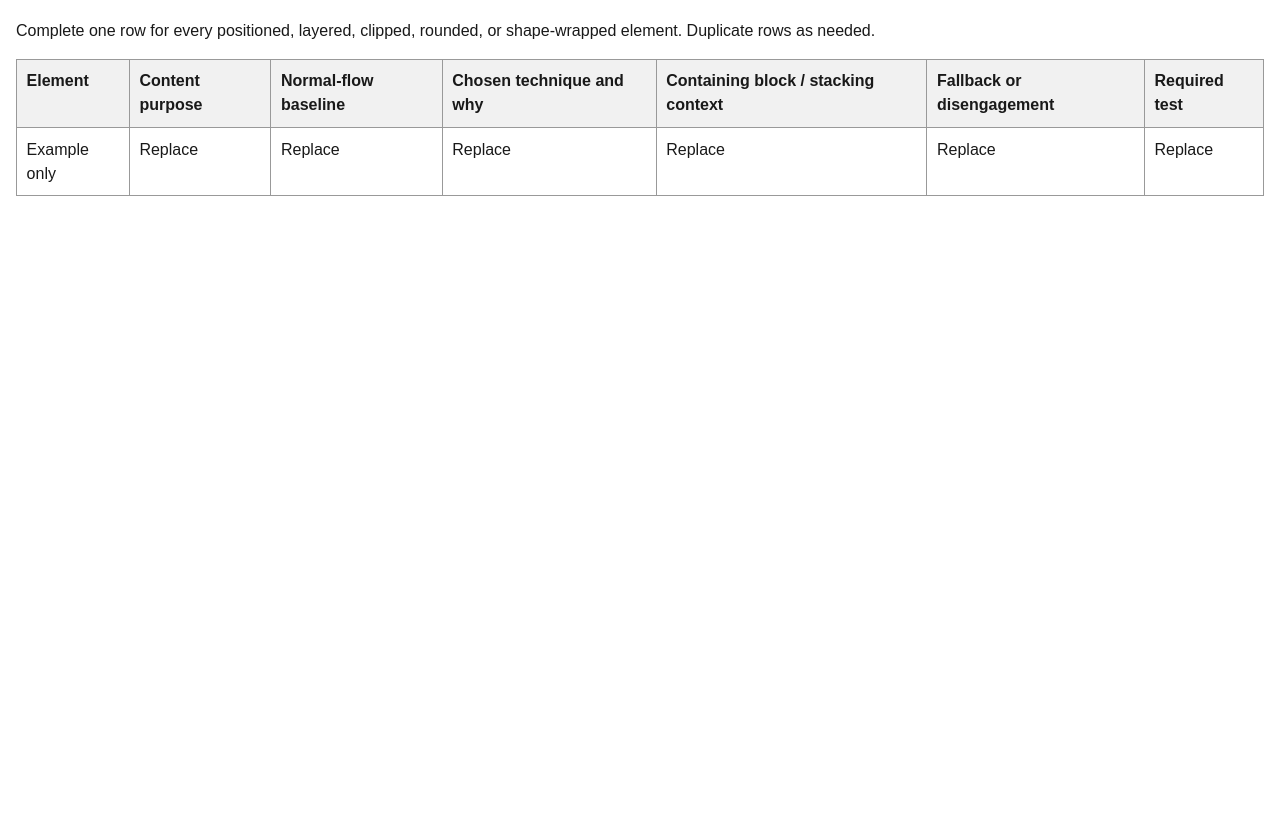
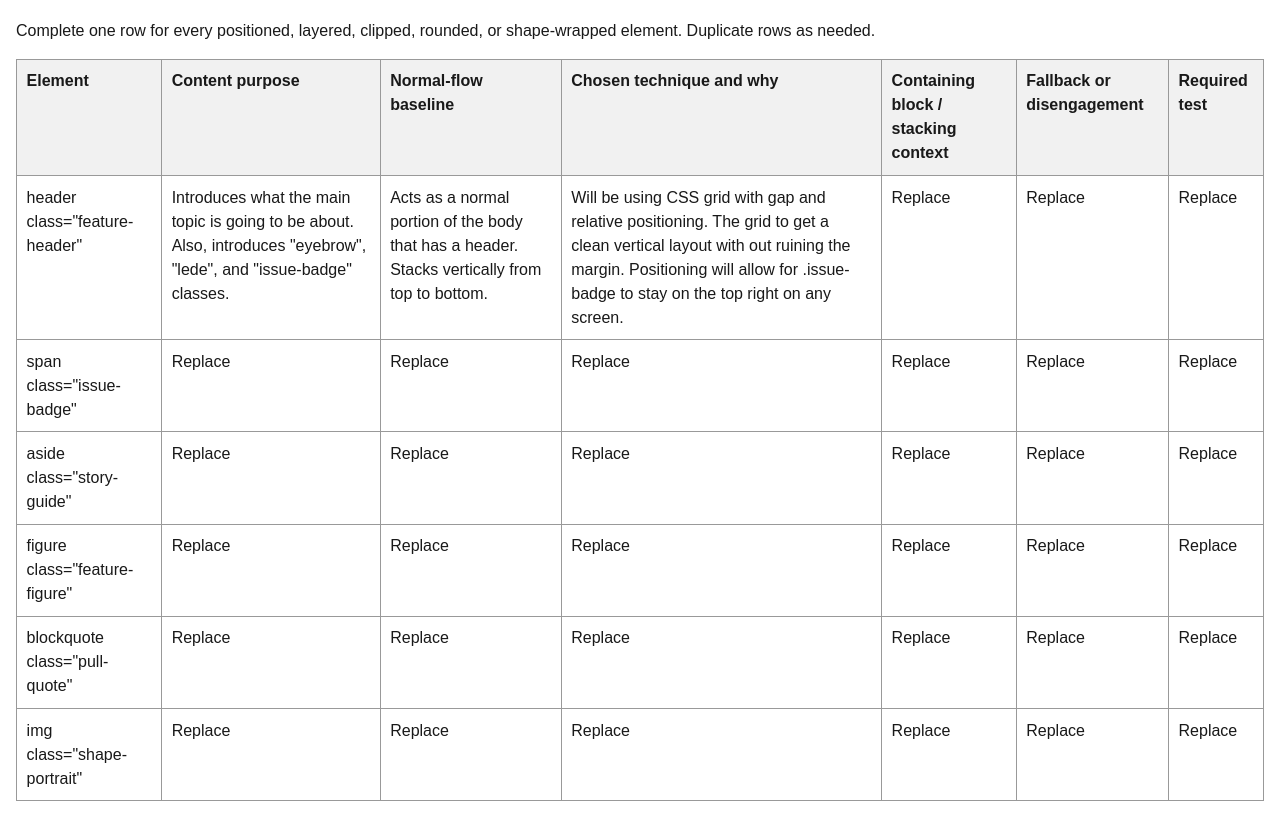
Before and after one commit to srbentl1/Layered-Feature-Story, a plain HTML site: page composition-plan.html in a window 1280 px wide. Shown: the part 88-905 px from the top of the page. Before the commit the page ends 800 px from the top, so only its background shows below. Drawn offline with Linux system fonts and the light colour scheme.

Commit message:
Update composition-plan.html

```diff
--- a/composition-plan.html
+++ b/composition-plan.html
@@ -45,7 +45,52 @@
                 </thead>
                 <tbody>
                     <tr>
-                        <td>Example only</td>
+                        <td>header class="feature-header"</td>
+                        <td>Introduces what the main topic is going to be about. Also, introduces "eyebrow", "lede", and "issue-badge" classes.</td>
+                        <td>Acts as a normal portion of the body that has a header. Stacks vertically from top to bottom.</td>
+                        <td>Will be using CSS grid with gap and relative positioning. The grid to get a clean vertical layout with out ruining the margin. Positioning will allow for .issue-badge to stay on the top right on any screen.</td>
+                        <td>Replace</td>
+                        <td>Replace</td>
+                        <td>Replace</td>
+                    </tr>
+                    <tr>
+                        <td>span class="issue-badge"</td>
+                        <td>Replace</td>
+                        <td>Replace</td>
+                        <td>Replace</td>
+                        <td>Replace</td>
+                        <td>Replace</td>
+                        <td>Replace</td>
+                    </tr>
+                    <tr>
+                        <td>aside class="story-guide"</td>
+                        <td>Replace</td>
+                        <td>Replace</td>
+                        <td>Replace</td>
+                        <td>Replace</td>
+                        <td>Replace</td>
+                        <td>Replace</td>
+                    </tr>
+                    <tr>
+                        <td>figure class="feature-figure"</td>
+                        <td>Replace</td>
+                        <td>Replace</td>
+                        <td>Replace</td>
+                        <td>Replace</td>
+                        <td>Replace</td>
+                        <td>Replace</td>
+                    </tr>
+                    <tr>
+                        <td>blockquote class="pull-quote"</td>
+                        <td>Replace</td>
+                        <td>Replace</td>
+                        <td>Replace</td>
+                        <td>Replace</td>
+                        <td>Replace</td>
+                        <td>Replace</td>
+                    </tr>
+                    <tr>
+                        <td>img class="shape-portrait"</td>
                         <td>Replace</td>
                         <td>Replace</td>
                         <td>Replace</td>
```
